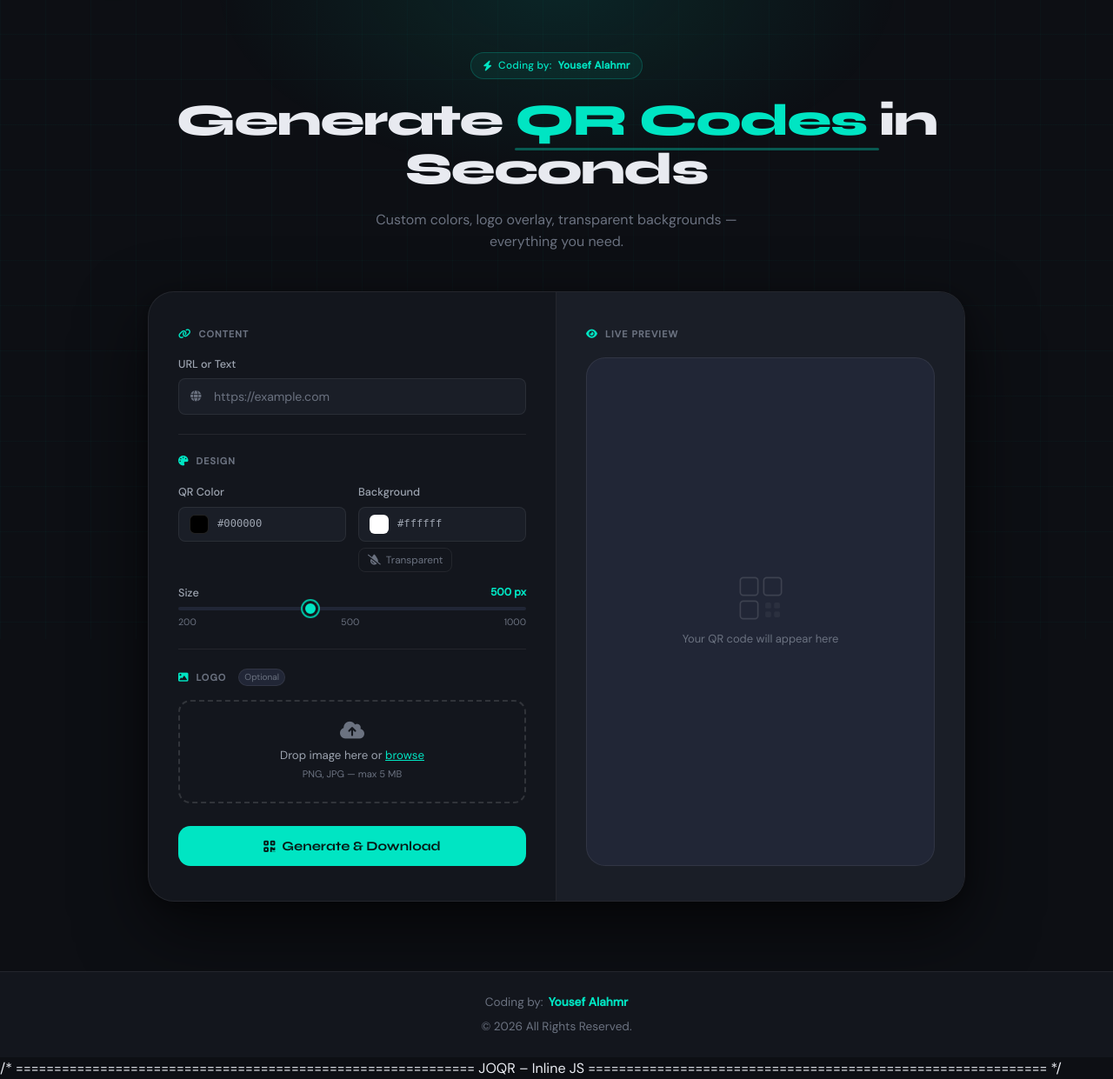
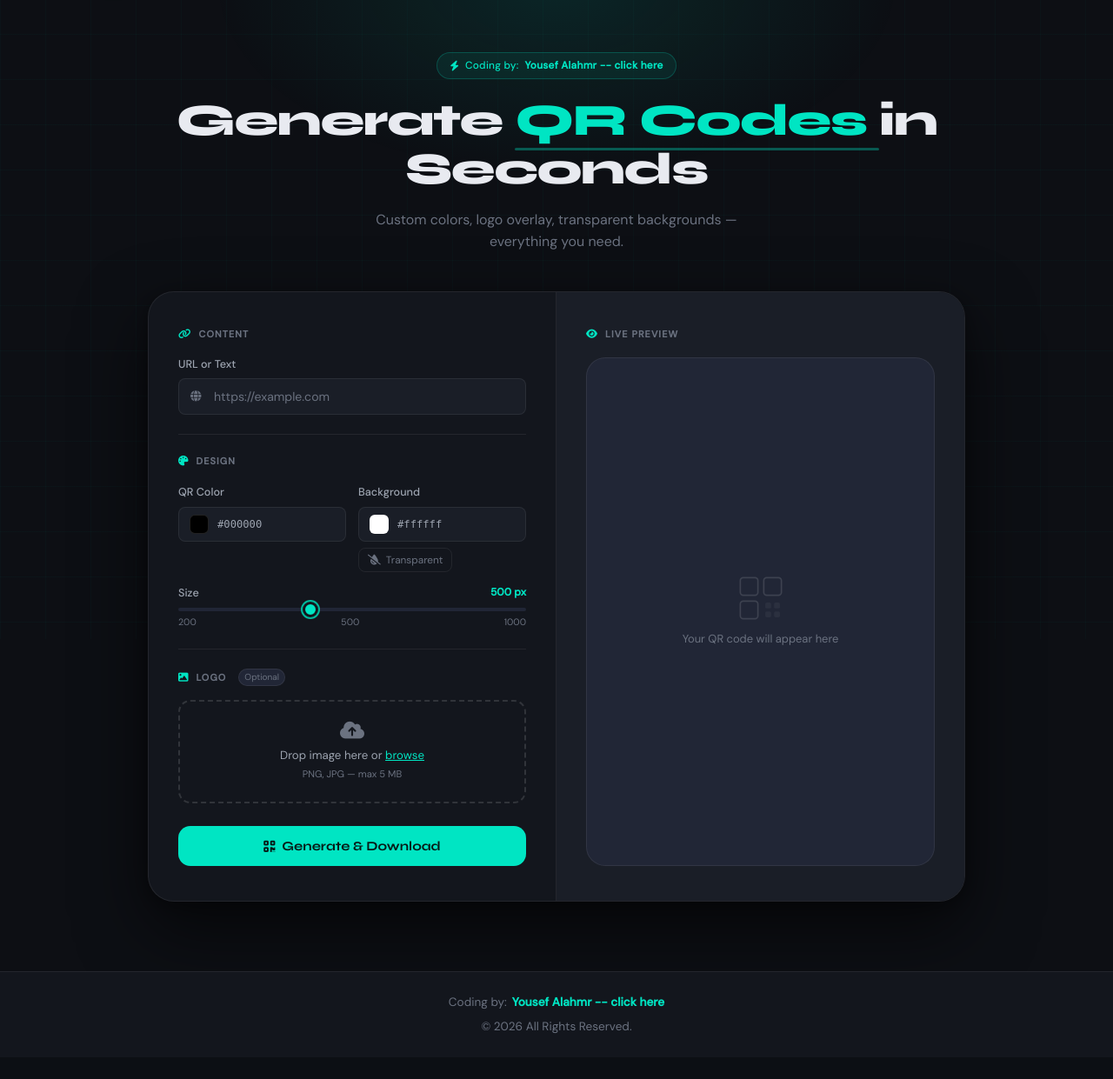
Before and after one commit to alahmryousef-cmd/JOQR, a Flask app: page / in a window 1280 px wide. Shown: the part 65-1306 px from the top of the page at 87% size. After the commit the page ends 1254 px from the top, so only its background shows below. Run offline with Flask 3, Linux system fonts and the light colour scheme.

Commit message:
index.html

```diff
--- a/templates/index.html
+++ b/templates/index.html
@@ -459,7 +459,7 @@ body::after {
       <a href="https://alahmryousef-cmd.github.io/yousefalahmr-Bio/"
          target="_blank"
          class="footer-link">
-         Yousef Alahmr
+         Yousef Alahmr -- click here
       </a>
     </div>
 
@@ -613,7 +613,7 @@ body::after {
       <a href="https://alahmryousef-cmd.github.io/yousefalahmr-Bio/"
          target="_blank"
          class="footer-link">
-         Yousef Alahmr
+         Yousef Alahmr -- click here
       </a>
     </div>
 
@@ -622,10 +622,11 @@ body::after {
     </div>
   </div>
 </footer>
+    <script>
+
 /* ============================================================
    JOQR – Inline JS
    ============================================================ */
-    <script>
 
 const STRINGS = {
   en: {
```
